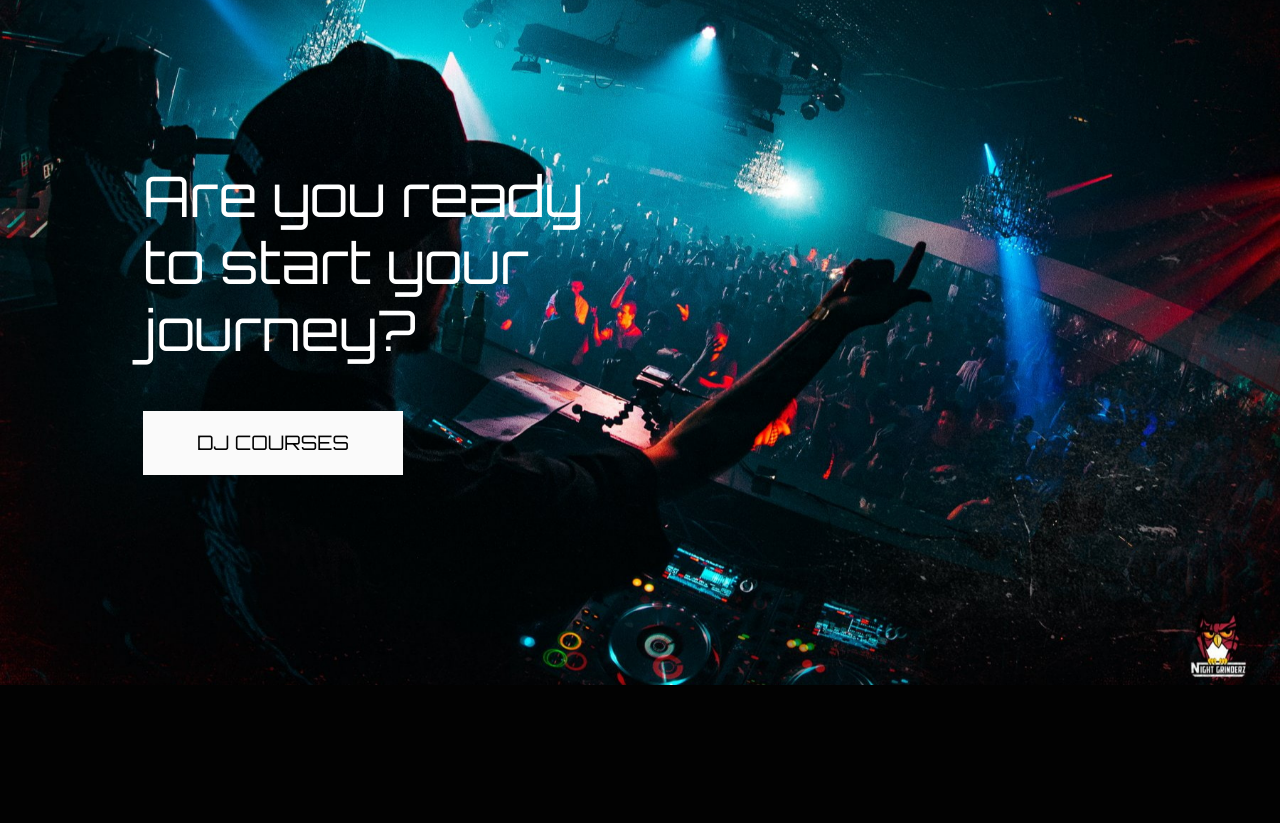
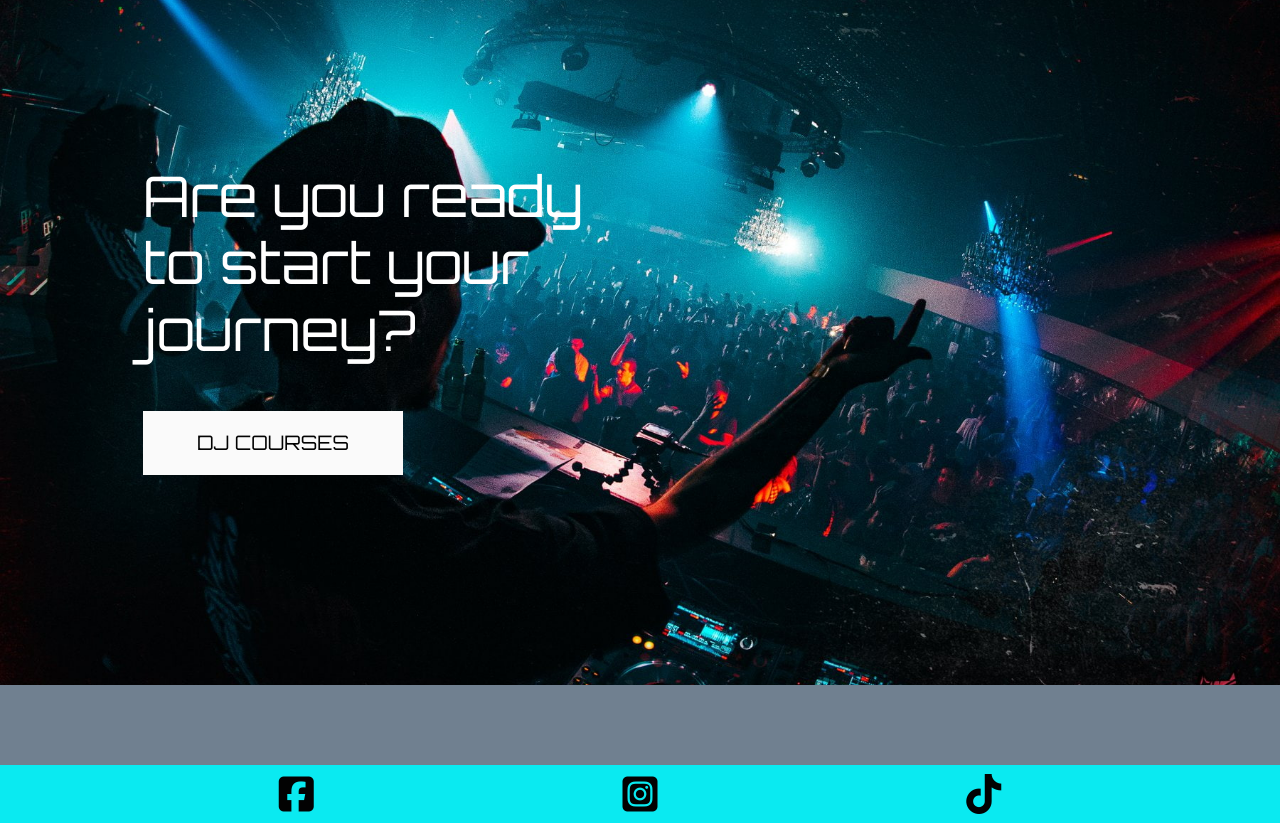
Before and after one commit to lunartechfreek/neon-beats-academy, a Django app: page / in a window 1280 px wide. Shown: the part 115-938 px from the top of the page. Before the commit the page ends 800 px from the top, so only its background shows below. Run offline with Django 3.2, Linux system fonts and the light colour scheme; parts of the project's set-up code (start-up, migrations or seed data) failed here and were passed over; some libraries are stand-ins or nearby versions.

Commit message:
Add footer and styles

```diff
--- a/static/css/base.css
+++ b/static/css/base.css
@@ -230,7 +230,7 @@ h1, h2, h3, h4, h5, h6 {
 }
 
 
-/************************************** Navbar */
+/************************************** Header */
 #main-nav {
     margin-left: -15px;
 }
@@ -398,6 +398,23 @@ a.tier-badge > span.badge:hover {
     margin: 50px 0;
 }
 
+/************************************* Footer */
+footer {
+    margin-top: 80px;
+    background-color: var(--blue);
+    justify-content: space-evenly;
+}
+
+.footer-icon {
+    color: var(--black);
+    font-size: 30px;
+    margin: 5px 30px;
+}
+
+.footer-icon:hover {
+    color: var(--pink);
+}
+
 /************************************* Other */
 
 /*************** Bootstrap Toasts */
@@ -523,20 +540,28 @@ a.tier-badge > span.badge:hover {
 
 /************************************** Media Queries */
 
-/* XL Screens */
+/******************* XL Screens */
 @media (min-width: 1200px) {
   .container {
     max-width: 80%;
   }
 }
 
-/* Large screens */
+/******************* Medium Screens */
+@media (min-width: 768px) {
+    /* Footer */
+    .footer-icon {
+        font-size: 40px;
+    }
+}
+
+/******************* Large screens */
 @media (min-width: 992px) {
     body {
         height: calc(100vh - 115px);
     }
 
-    /* Fixed top navbar only on medium and up */
+    /* Header */
     .fixed-top-desktop-only {
         position: fixed;
         top: 0;
@@ -574,28 +599,17 @@ a.tier-badge > span.badge:hover {
 
 }
 
-/* Padding for when navbar is collapsed on mobile */
+/****************** Small Screens */
+@media (max-width: 500px) {
+    .message-container {
+        right: 4px;
+    }
+}
+
+/******************* X-Small Screens */
 @media (max-width: 353px) {
-    /* .navbar {
-        padding: 2px 1rem;
-        height: 68px;
-    } */
-
-    /* .header-container {
-        padding-top: 68px;
-    } */
-
-    /* body {
-        height: calc(100vh - 68px);
-    } */
     .message-container {
         right: 1px;
         left: 1px;
     }
 }
-
-@media (max-width: 353px) {
-    .message-container {
-        right: 4px;
-    }
-}
--- a/templates/base.html
+++ b/templates/base.html
@@ -151,6 +151,22 @@
     {% block content %}
     {% endblock %}
 
+    <!-- Footer -->
+    <footer class="footer py-1 text-center d-flex justify-content-evenly">
+        <a href="https://www.facebook.com/" target="_blank" rel="noopener"
+            aria-label="Visit our Facebook page (Opens in new tab)">
+            <i class="fab fa-facebook-square footer-icon"></i>
+        </a>
+        <a href="https://www.instagram.com/" target="_blank" rel="noopener"
+            aria-label="Visit our instagram page (Opens in new tab)">
+            <i class="fab fa-instagram-square footer-icon"></i>
+        </a>
+        <a href="https://www.tiktok.com/explore" target="_blank" rel="noopener"
+            aria-label="Visit our Tiktok page (Opens in new tab)">
+            <i class="fab fa-tiktok footer-icon"></i>
+        </a>
+    </footer>
+
     {% block postloadjs %}
     <script type="text/javascript">
         $('.toast').toast('show');
```
